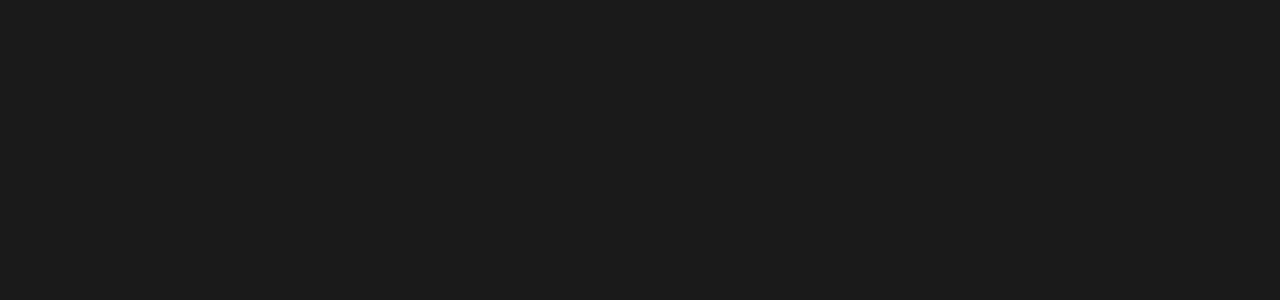
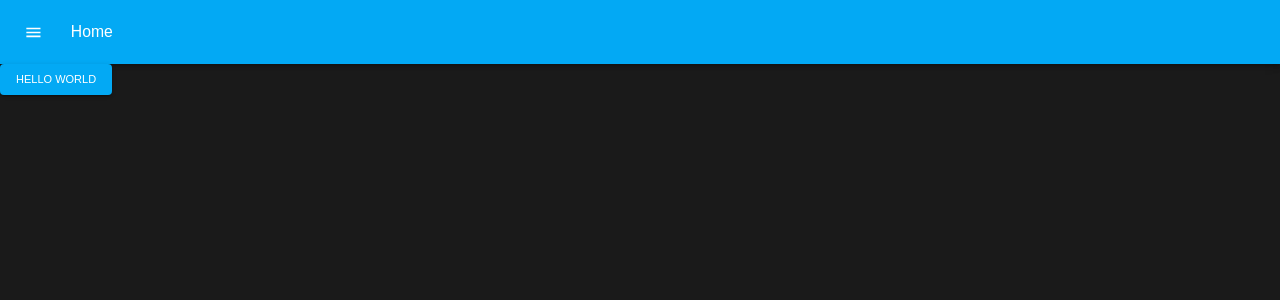
Before and after one commit to GaryChengld/tmdb-graphql-react, a React (Create React App) app: page / in a window 1280 px wide. Shown: the top 300 px of the page. Built offline with nearby package versions, Linux system fonts and the light colour scheme.

Commit message:
default layout

```diff
--- a/package.json
+++ b/package.json
@@ -4,6 +4,7 @@
   "private": true,
   "dependencies": {
     "@material-ui/core": "^4.9.4",
+    "@material-ui/icons": "^4.9.1",
     "react": "^16.13.0",
     "react-dom": "^16.13.0",
     "react-router-dom": "^5.1.2",
--- a/src/App.tsx
+++ b/src/App.tsx
@@ -1,7 +1,7 @@
 import React from 'react';
 import { ThemeProvider } from '@material-ui/core/styles';
-import { BrowserRouter as Router } from 'react-router-dom';
 import CssBaseline from '@material-ui/core/CssBaseline';
+import DefaultLauout from './layouts/DefaultLauout';
 
 import theme from './theme';
 
@@ -9,7 +9,7 @@
   return (
     <ThemeProvider theme={theme}>
       <CssBaseline />
-      <Router />
+      <DefaultLauout />
     </ThemeProvider>
   );
 }
--- /dev/null
+++ b/src/Routes.tsx
@@ -0,0 +1,15 @@
+import React from 'react';
+import { BrowserRouter as Router, Switch, Route } from 'react-router-dom';
+import HomePage from './pages/HomePage';
+
+function Routes() {
+  return (
+    <Router>
+      <Switch>
+        <Route path="/" component={HomePage} />
+      </Switch>
+    </Router>
+  );
+}
+
+export default Routes;
--- /dev/null
+++ b/src/components/NavBar/NavBar.tsx
@@ -0,0 +1,37 @@
+import React from 'react';
+import { makeStyles } from '@material-ui/core/styles';
+import AppBar from '@material-ui/core/AppBar';
+import Toolbar from '@material-ui/core/Toolbar';
+import Typography from '@material-ui/core/Typography';
+import IconButton from '@material-ui/core/IconButton';
+import MenuIcon from '@material-ui/icons/Menu';
+
+const useStyles = makeStyles(theme => ({
+  root: {
+    flexGrow: 1,
+  },
+  menuButton: {
+    marginRight: theme.spacing(2),
+  },
+  title: {
+    flexGrow: 1,
+  },
+}));
+
+export default function NavBar() {
+  const classes = useStyles();
+  return (
+    <div className={classes.root}>
+      <AppBar position="static">
+        <Toolbar>
+          <IconButton edge="start" className={classes.menuButton} color="default" aria-label="menu">
+            <MenuIcon />
+          </IconButton>
+          <Typography variant="h6" className={classes.title}>
+            Home
+          </Typography>
+        </Toolbar>
+      </AppBar>
+    </div>
+  );
+}
--- /dev/null
+++ b/src/components/NavBar/index.tsx
@@ -0,0 +1 @@
+export { default } from './NavBar';
--- /dev/null
+++ b/src/layouts/DefaultLauout.tsx
@@ -0,0 +1,14 @@
+import React from 'react';
+import NavBar from '../components/NavBar';
+import Routes from '../Routes';
+
+export default class Page extends React.Component {
+  render() {
+    return (
+      <>
+        <NavBar />
+        <Routes />
+      </>
+    );
+  }
+}
--- /dev/null
+++ b/src/pages/HomePage/HomePage.tsx
@@ -0,0 +1,16 @@
+import React, { Component } from 'react';
+import Button from '@material-ui/core/Button';
+
+class HomePage extends Component {
+  render() {
+    return (
+      <>
+        <Button variant="contained" color="primary">
+          Hello World
+        </Button>
+      </>
+    );
+  }
+}
+
+export default HomePage;
--- /dev/null
+++ b/src/pages/HomePage/index.tsx
@@ -0,0 +1 @@
+export { default } from './HomePage';
```
Also changed, not shown: 1 other file (tests, documents, lock files or other folders).
